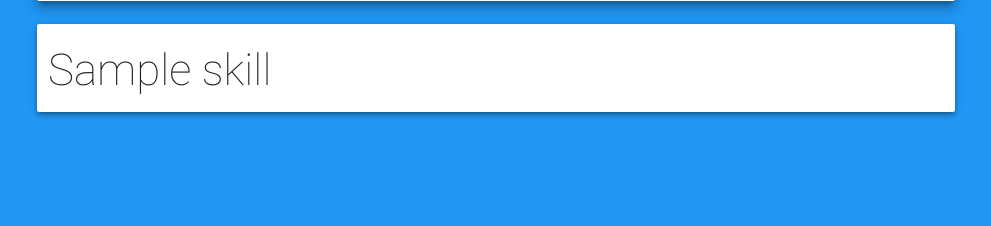
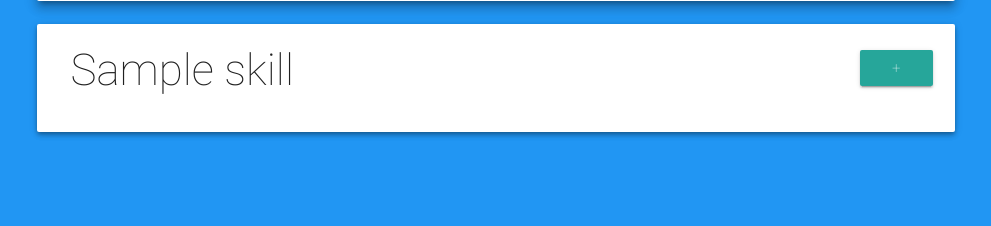
Before and after one commit to dmattia/Point, a Django app: template templates/profile.html in a window 1280 px wide. Shown: the part 438-664 px from the top of the page, without its empty margins (144-1135 px from the left). Run offline with Django 3.2, Linux system fonts and the light colour scheme; the template is opened without the code that fills it: most values are stand-ins (such as "Sample title", 1, 10 or a date in 2020); some libraries are stand-ins or nearby versions.

Commit message:
Added buttons on profile page for skill upvoting

```diff
--- a/templates/home.html
+++ b/templates/home.html
@@ -14,7 +14,7 @@ grey lighten-3
 <div class="row">
 	<div class="col s12" align="center">
 		<h3 class="thin">Find someone to kick your balls!</h3>
-		<h2 class="blue-text">Player Search</h2>
+		<h2 class="blue-text">Advanced Player Search</h2>
 	</div>
 	<form method="post" action="{% url 'searchResult' %}">
 		{% csrf_token %}
--- a/templates/profile.html
+++ b/templates/profile.html
@@ -18,9 +18,12 @@ blue
 		<h3 class="thin">position: {{ user.position }}</h3 class="thin">
 		<h3 class="thin">foot: {{ user.foot }}</h3 class="thin">
 	</div>
-	<div class="col s12 card z-depth-2 white">
+	<div class="col s12 row card z-depth-2 white">
 	{% for skill in skills %}
-		<h3 class="thin">{{ skill }}</h3>
+		<div class="col s12 row valign-wrapper">
+			<h3 class="thin col s11">{{ skill }}</h3>
+			<button class="btn col s1 waves-effect valign">+</button>
+		</div>
 	{% endfor %}
 	</div>
 </div>
--- a/templates/searchResult.html
+++ b/templates/searchResult.html
@@ -22,7 +22,7 @@ grey lighten-3
                         </p>
                 </div>
                 <div class="card-action">
-                        <a href="" class="btn btn-medium waves-effect thick white" style="color:#2196f3;">View Profile</a>
+                        <a href="{% url 'profile' result.id %}" class="btn btn-medium waves-effect thick white" style="color:#2196f3;">View Profile</a>
                 </div>
         </div>
         {% endfor %}
```
